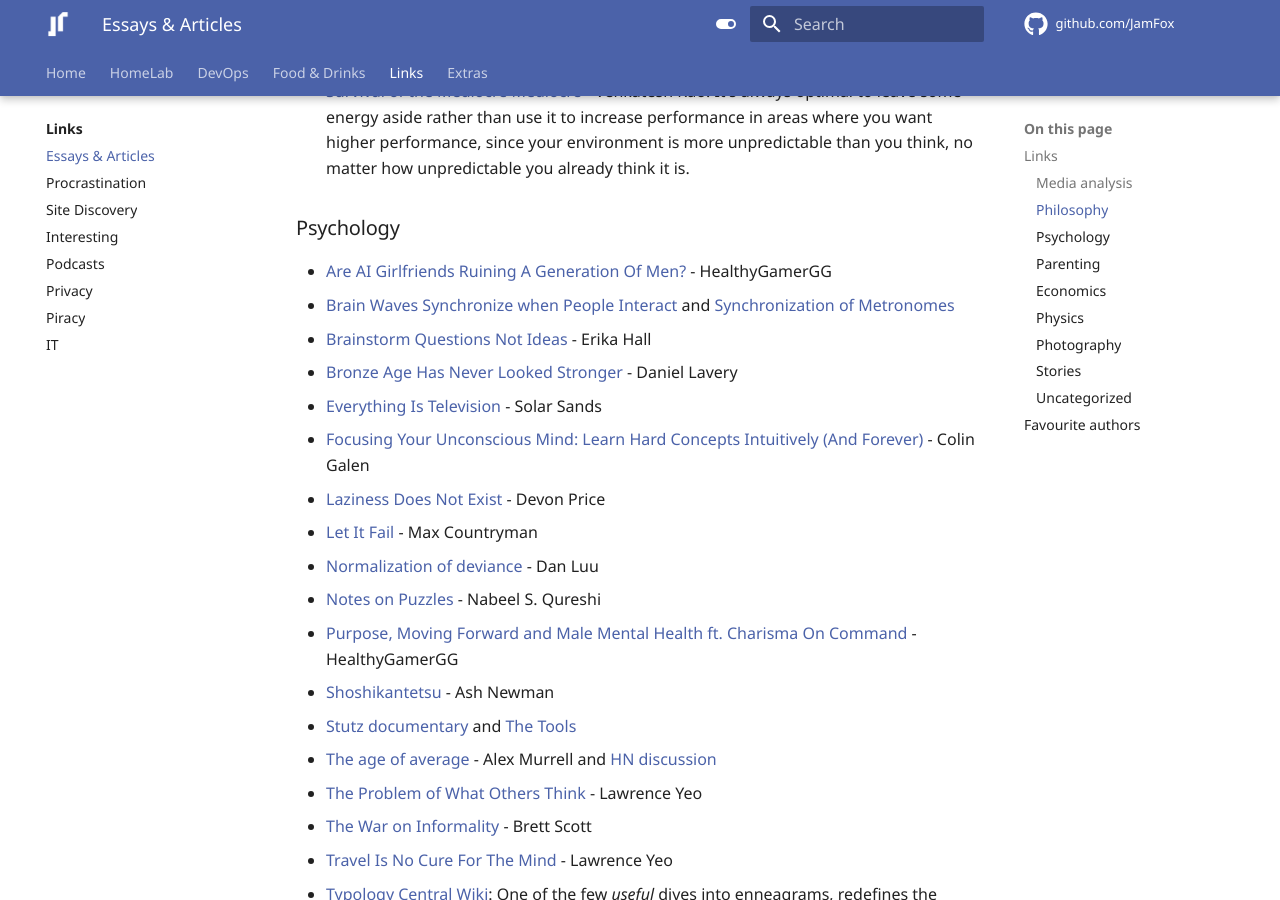
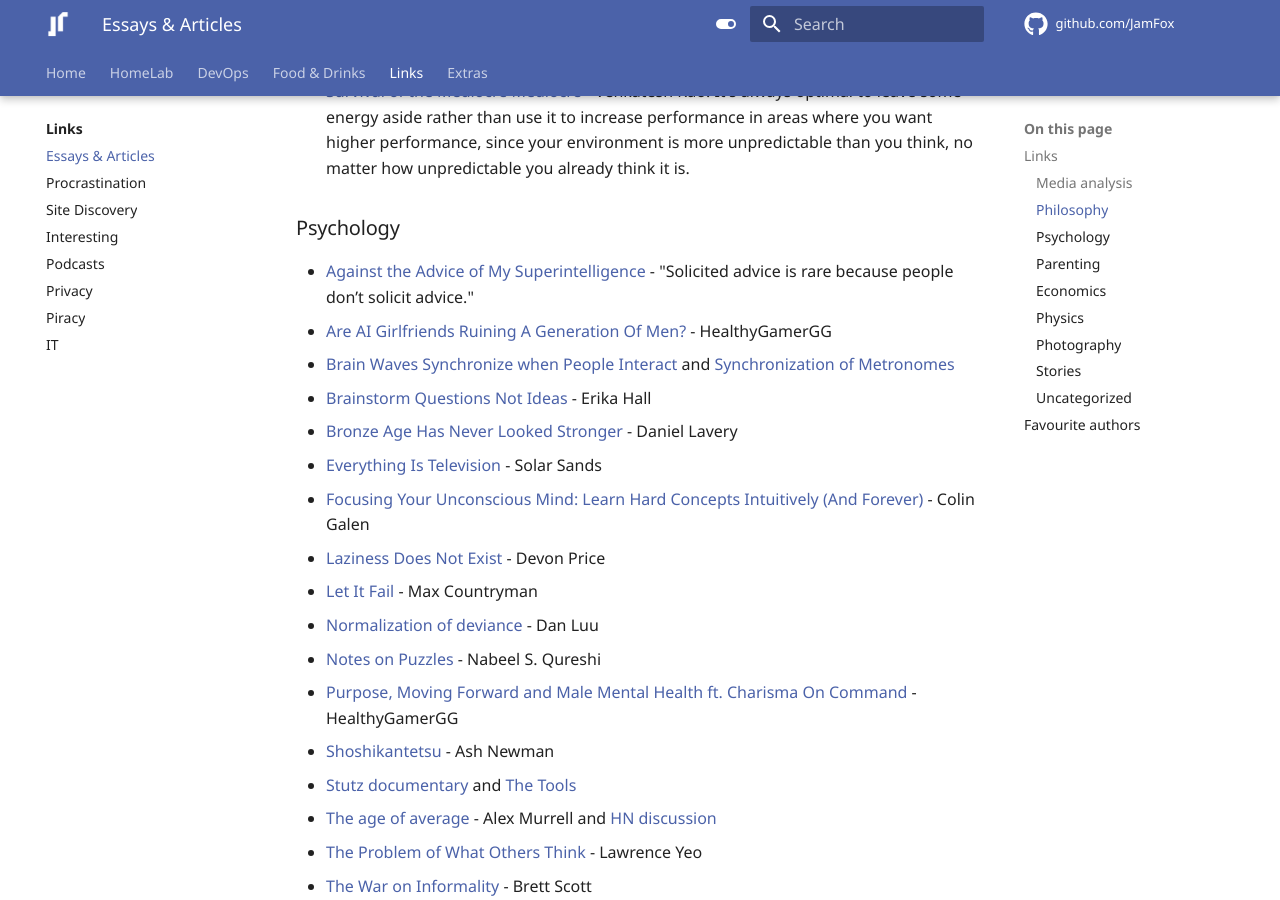
Before and after one commit to JamFox/docs.jamfox.dev, an MkDocs documentation site: the page built from docs/content/links/essays.md, in a window 1280 px wide and 900 px high, scrolled down 1341 px. Built offline with MkDocs 1.6.1 and Material for MkDocs 9.7.7, drawn with Linux system fonts in a browser that asks for light colours; comment, search, counter and statistics services are not loaded.

Commit message:
add superint

```diff
--- a/docs/content/links/essays.md
+++ b/docs/content/links/essays.md
@@ -42,6 +42,7 @@ title: "Essays & Articles"
 
 ### Psychology
 
+- [Against the Advice of My Superintelligence](https://taylor.town/my-superintelligence) - "Solicited advice is rare because people don’t solicit advice."
 - [Are AI Girlfriends Ruining A Generation Of Men?](https://www.youtube.com/watch?v=Th4PejGz1Ic) - HealthyGamerGG
 - [Brain Waves Synchronize when People Interact](https://www.scientificamerican.com/article/brain-waves-synchronize-when-people-interact/) and [Synchronization of Metronomes](https://youtu.be/Aaxw4zbULMs)
 - [Brainstorm Questions Not Ideas](https://www.muledesign.com/blog/brainstorm-questions) - Erika Hall
```
Also changed, not shown: docs/content/links/sites.md (+1 -0 lines).
